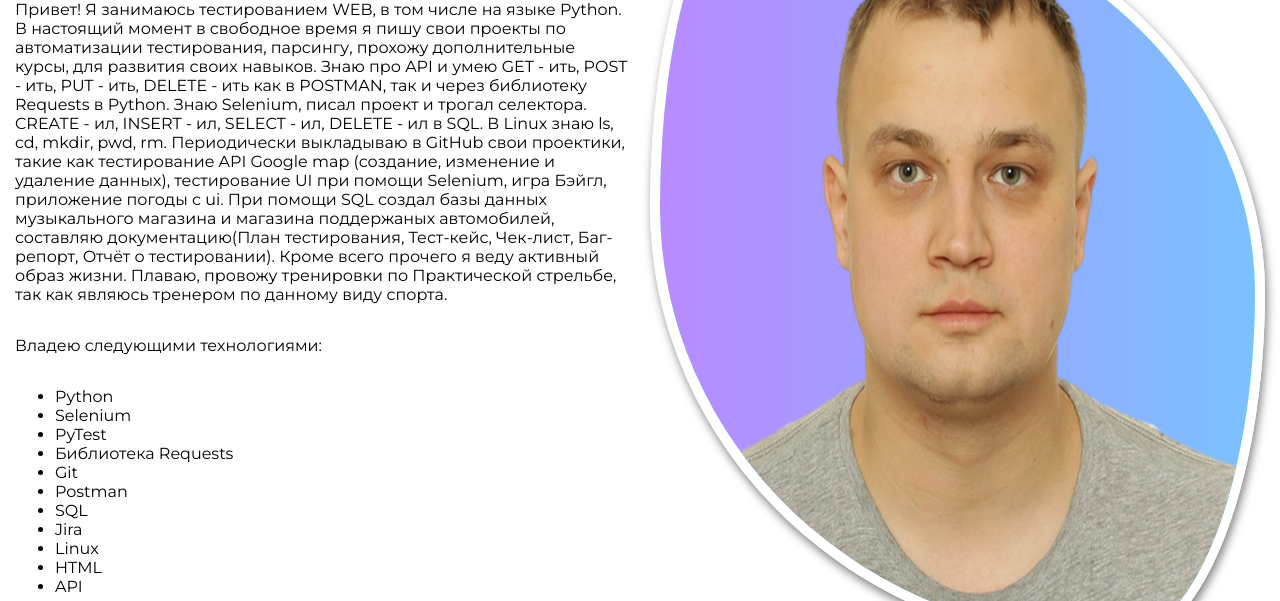
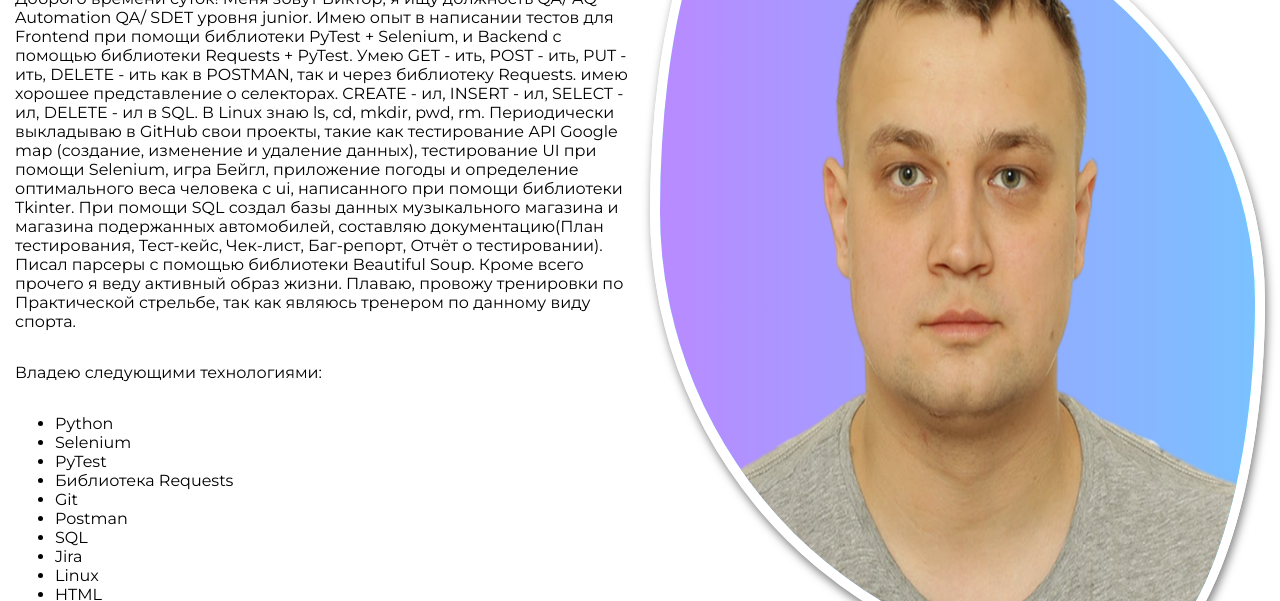
Before and after one commit to Vitek169/My_resume, a plain HTML site: page index.html in a window 1280 px wide. Shown: the part 198-799 px from the top of the page. Drawn offline with nearby package versions, Linux system fonts and the light colour scheme.

Commit message:
Изменение описания

```diff
--- a/index.html
+++ b/index.html
@@ -27,7 +27,18 @@
         <h1 class="hero__title">QA - automation</h1>
         <h2 class="hero__subtitle">Виктор Матуйзо</h2>
         <p class="hero__description">
-          Привет! Я занимаюсь тестированием WEB, в том числе на языке Python. В настоящий момент в свободное время я пишу свои проекты по автоматизации тестирования, парсингу, прохожу дополнительные курсы, для развития своих навыков. Знаю про API и умею GET - ить, POST - ить, PUT - ить, DELETE - ить как в POSTMAN, так и через библиотеку Requests в Python. Знаю Selenium, писал проект и трогал селектора. CREATE - ил, INSERT - ил, SELECT - ил, DELETE - ил в SQL. В Linux знаю ls, cd, mkdir, pwd, rm. Периодически выкладываю в GitHub свои проектики, такие как тестированиe API Google map (создание, изменение и удаление данных), тестирование UI при помощи Selenium, игра Бэйгл, приложение погоды с ui. При помощи SQL создал базы данных музыкального магазина и магазина поддержаных автомобилей, составляю документацию(План тестирования, Тест-кейс, Чек-лист, Баг-репорт, Отчёт о тестировании). Кроме всего прочего я веду активный образ жизни. Плаваю, провожу тренировки по Практической стрельбе, так как являюсь тренером по данному виду спорта.
+          Доброго времени суток! Меня зовут Виктор, я ищу должность QA/ AQ Automation QA/ SDET уровня junior.
+          Имею опыт в написании тестов для Frontend при помощи библиотеки PyTest + Selenium, и Backend с помощью
+          библиотеки
+          Requests + PyTest.  Умею GET - ить, POST - ить, PUT - ить, DELETE - ить как в POSTMAN, так и через
+          библиотеку Requests.  имею хорошее представление о селекторах. CREATE - ил, INSERT - ил, SELECT - ил,
+          DELETE - ил в SQL. В Linux знаю ls, cd, mkdir, pwd, rm. Периодически выкладываю в GitHub свои проекты,
+          такие как тестирование API Google map (создание, изменение и удаление данных), тестирование UI при помощи
+          Selenium, игра Бейгл, приложение погоды и определение оптимального веса человека с ui, написанного при
+          помощи библиотеки Tkinter. При помощи SQL создал базы данных музыкального магазина и магазина подержанных
+          автомобилей, составляю документацию(План тестирования, Тест-кейс, Чек-лист, Баг-репорт, Отчёт о
+          тестировании). Писал парсеры с помощью библиотеки Beautiful Soup. Кроме всего прочего я веду активный образ
+          жизни. Плаваю, провожу тренировки по Практической стрельбе, так как являюсь тренером по данному виду спорта.
         </p>
         <p>Владею следующими технологиями:
         </p>
```
